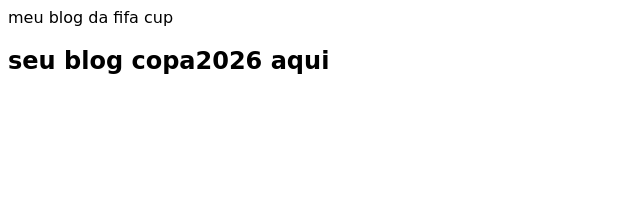
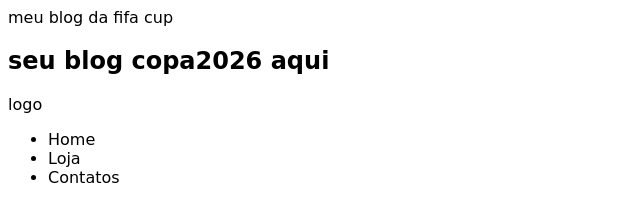
Before and after one commit to santiagoalvarez-maker/2026-blog, a plain HTML site: page index.html in a window 1280 px wide. Shown: the whole page, without its empty margins (0-640 px from the left). Drawn offline with Linux system fonts and the light colour scheme; a web font is replaced by a local one.

Commit message:
Add files via upload

```diff
--- a/index.html
+++ b/index.html
@@ -12,4 +12,21 @@
 <hi>meu blog da fifa cup</hi>
 <h2>seu blog copa2026 aqui</h2>
 </body>
-</html>
+
+    <header>
+    <div>
+    <p>logo</p>
+    </div>
+    <div>
+    <ul class="menu">
+    <li>Home</li>
+    <li>Loja</li>
+    <li>Contatos</li>
+    </ul>
+    </div>
+    </header>
+    <main></main>
+    <footer></footer>
+    </body>
+
+    </html>
```
